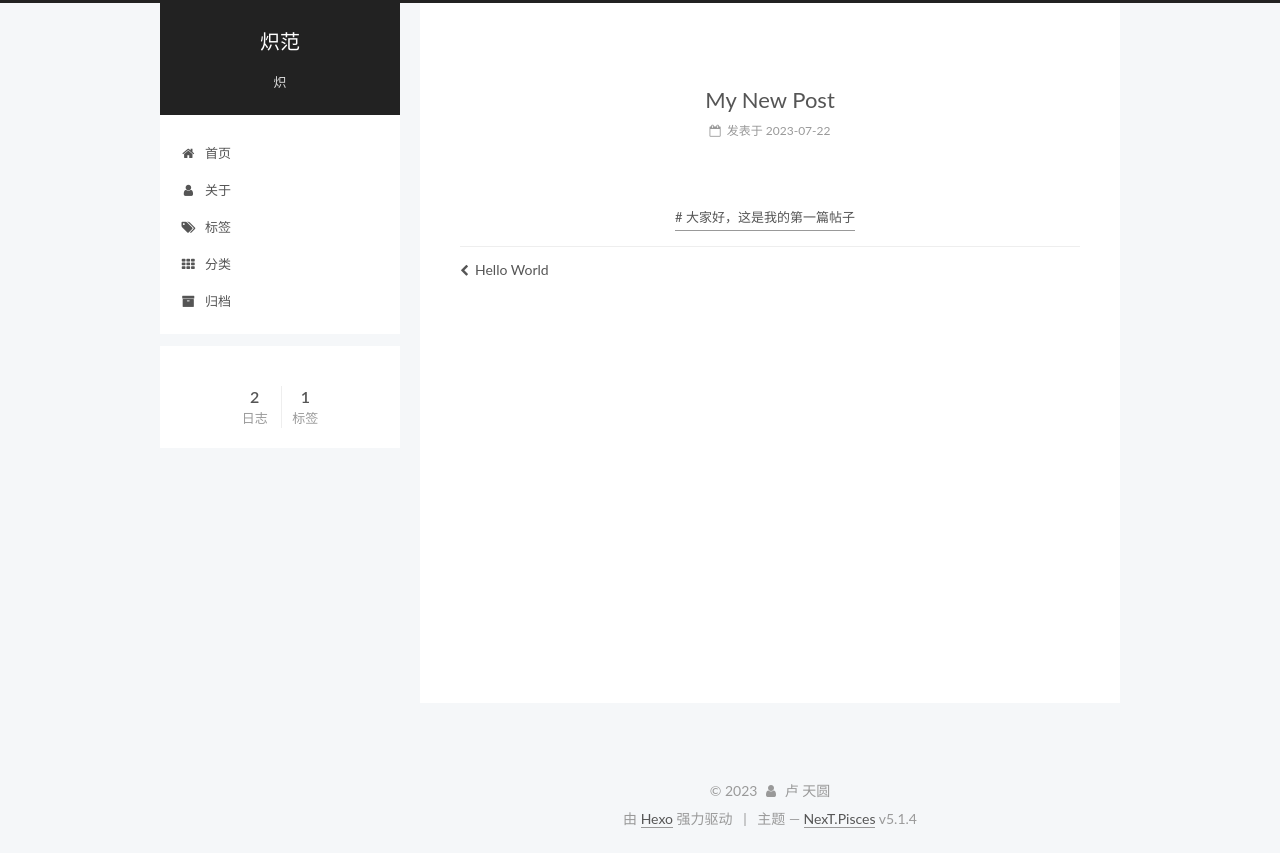
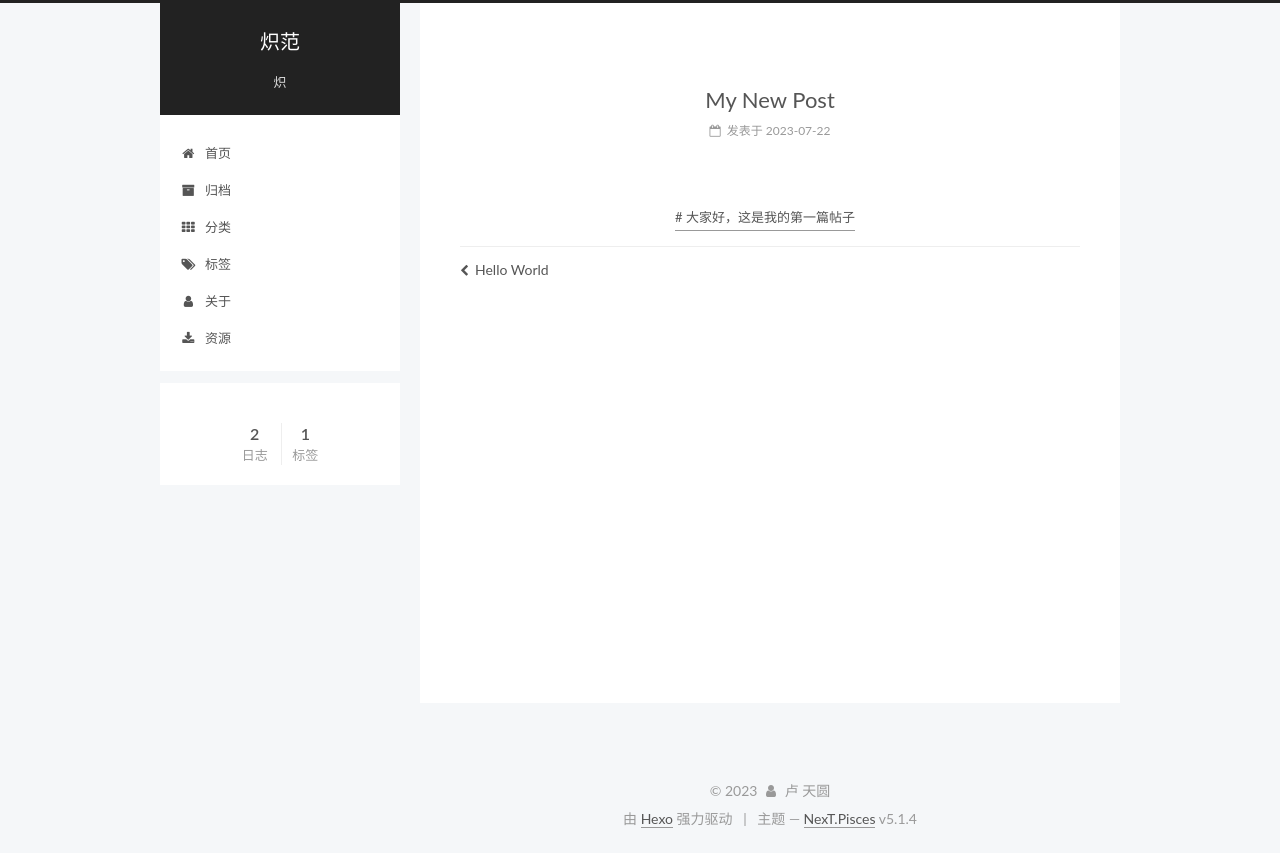
Before and after one commit to LTYEE/LTYEE.github.io, a plain HTML site: page 2023/07/22/My-New-Post/index.html in a window 1280 px wide. Drawn offline with Linux system fonts and the light colour scheme.

Commit message:
Site updated: 2023-07-22 21:57:25

```diff
--- a/2023/07/22/My-New-Post/index.html
+++ b/2023/07/22/My-New-Post/index.html
@@ -191,12 +191,22 @@
         </li>
 
 
-        <li class="menu-item menu-item-about">
-          <a href="/about/" rel="section">
+        <li class="menu-item menu-item-archives">
+          <a href="/archives/" rel="section">
 
-              <i class="menu-item-icon fa fa-fw fa-user"></i> <br />
+              <i class="menu-item-icon fa fa-fw fa-archive"></i> <br />
 
-            关于
+            归档
+          </a>
+        </li>
+
+
+        <li class="menu-item menu-item-categories">
+          <a href="/categories/" rel="section">
+
+              <i class="menu-item-icon fa fa-fw fa-th"></i> <br />
+
+            分类
           </a>
         </li>
 
@@ -211,22 +221,22 @@
         </li>
 
 
-        <li class="menu-item menu-item-categories">
-          <a href="/categories/" rel="section">
+        <li class="menu-item menu-item-about">
+          <a href="/about/" rel="section">
 
-              <i class="menu-item-icon fa fa-fw fa-th"></i> <br />
+              <i class="menu-item-icon fa fa-fw fa-user"></i> <br />
 
-            分类
+            关于
           </a>
         </li>
 
 
-        <li class="menu-item menu-item-archives">
-          <a href="/archives/" rel="section">
+        <li class="menu-item menu-item-resources">
+          <a href="/resources/" rel="section">
 
-              <i class="menu-item-icon fa fa-fw fa-archive"></i> <br />
+              <i class="menu-item-icon fa fa-fw fa-download"></i> <br />
 
-            归档
+            资源
           </a>
         </li>
 
--- a/css/main.css
+++ b/css/main.css
@@ -1823,7 +1823,7 @@ pre .javascript .function {
   width: 4px;
   height: 4px;
   border-radius: 50%;
-  background: #cbf224;
+  background: #4bfbcb;
 }
 .links-of-blogroll {
   font-size: 13px;
```
Also changed, not shown: 2023/07/22/hello-world/index.html (+22 -12 lines), archives/2023/07/index.html (+22 -12 lines), archives/2023/index.html (+22 -12 lines), archives/index.html (+22 -12 lines), index.html (+22 -12 lines), tags/大家好，这是我的第一篇帖子/index.html (+22 -12 lines).
